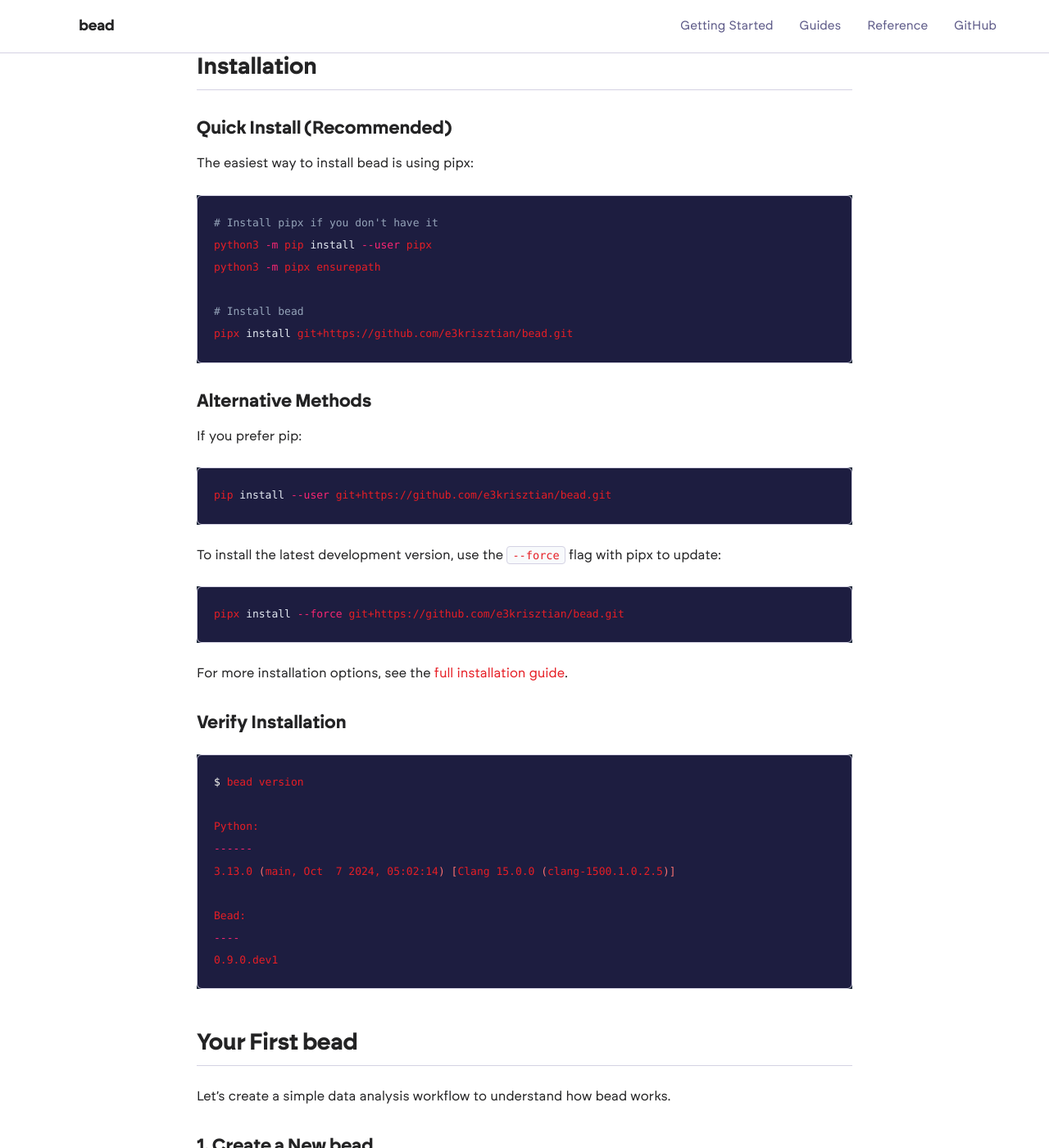
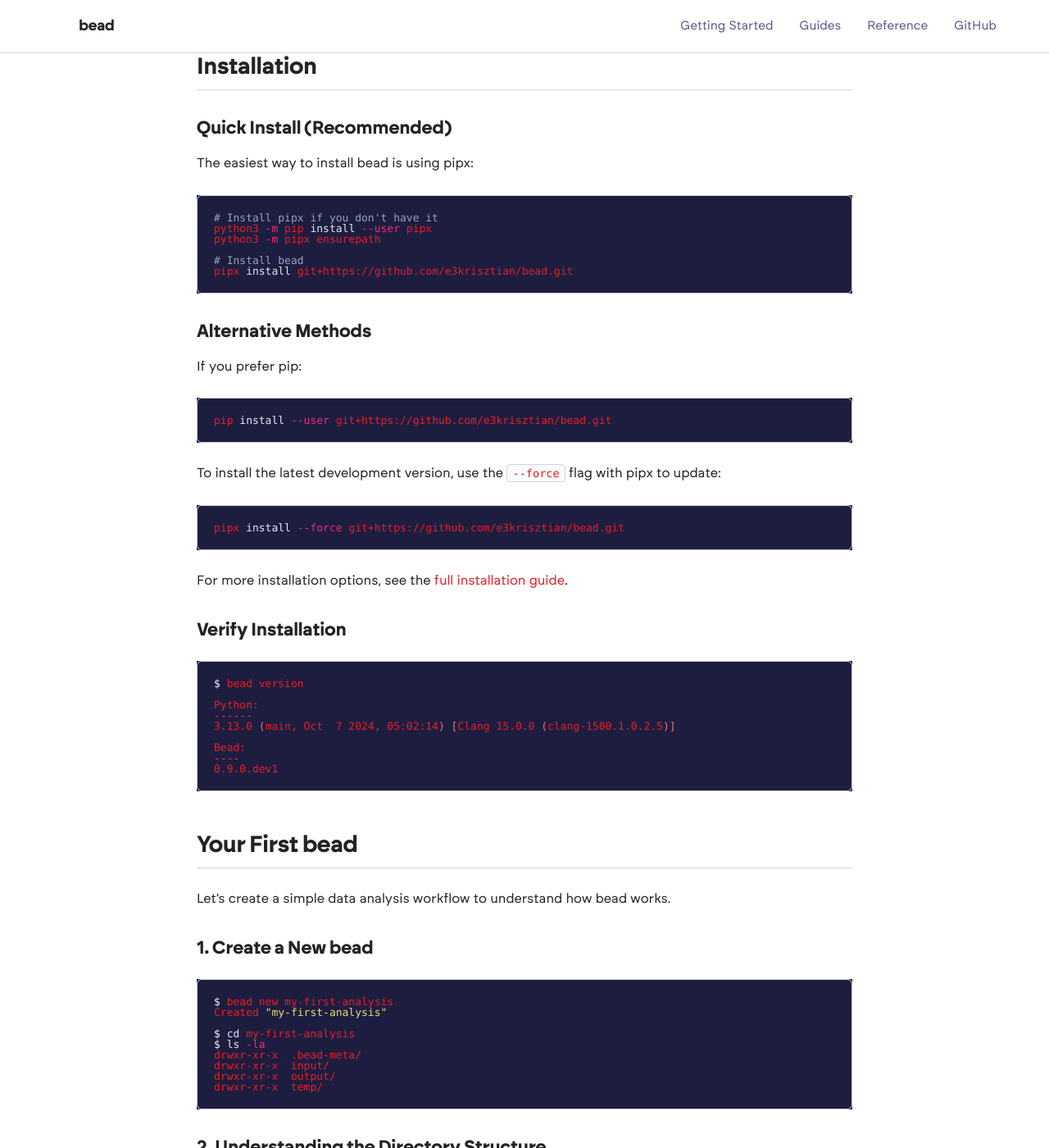
Before and after one commit to codedthinking/bead.zip, a Jekyll site: the page built from docs/getting-started.md, in a window 1280 px wide and 1400 px high, scrolled down 332 px. Shown: the whole window at 82% size. Built offline with Jekyll 4.4.1, drawn with Linux system fonts in a browser that asks for light colours.

Commit message:
remove line spacing from code blocks to allow for ascii art

```diff
--- a/docs/assets/css/main.css
+++ b/docs/assets/css/main.css
@@ -262,12 +262,13 @@ a:hover {
   padding: 1.25rem;
   overflow-x: auto;
   background: var(--color-code-bg);
+  line-height: 1.0;
 }
 
 .code-example code {
   font-family: var(--font-mono);
   font-size: 0.8125rem;
-  line-height: 1.6;
+  line-height: 1.0;
   color: var(--color-code-text);
 }
 
@@ -396,12 +397,14 @@ a:hover {
   border-radius: 0.5rem;
   padding: 1rem;
   overflow-x: auto;
+  line-height: 1.0;
 }
 
 .workflow-step code {
   font-family: var(--font-mono);
   font-size: 0.8125rem;
   color: var(--color-code-text);
+  line-height: 1.0;
 }
 
 
@@ -595,6 +598,7 @@ a:hover {
   overflow-x: auto;
   margin: 1.5rem 0;
   border: 1px solid var(--color-border);
+  line-height: 1.0;
 }
 
 .page-body ul,
@@ -745,6 +749,7 @@ a:hover {
   overflow-x: auto;
   margin: 1.5rem 0;
   border: 1px solid var(--color-border);
+  line-height: 1.0;
 }
 
 .guide-body ul,
@@ -829,6 +834,30 @@ a:hover {
   }
 }
 
+/* Fix line-height for all code blocks to prevent ASCII art breaking */
+.language-plaintext,
+.language-bash,
+.language-shell,
+.language-text,
+.language-console,
+.language-terminal {
+  line-height: 1 !important;
+}
+
+/* Ensure no paragraph spacing within code blocks */
+pre p {
+  margin: 0 !important;
+  line-height: 1 !important;
+}
+
+/* Ensure proper white-space handling for code blocks */
+pre, pre code {
+  white-space: pre !important;
+  white-space-collapse: preserve !important;
+  line-height: 1 !important;
+  font-size: 0.8125rem !important;
+}
+
 /* Grid pattern overlay for visual brand consistency */
 .grid-overlay {
   background-image:
@@ -877,4 +906,26 @@ pre code {
   padding: 0;
   border: none;
   font-size: 0.8125rem;
+  line-height: 1 !important;
+  display: block;
 }
+
+/* Ensure all pre elements have proper line-height */
+pre {
+  line-height: 1 !important;
+}
+
+/* Target all code blocks specifically */
+.highlight pre,
+.highlighter-rouge pre,
+div.highlight pre,
+div.highlighter-rouge pre {
+  line-height: 1 !important;
+}
+
+.highlight code,
+.highlighter-rouge code,
+div.highlight code,
+div.highlighter-rouge code {
+  line-height: 1 !important;
+}
```
